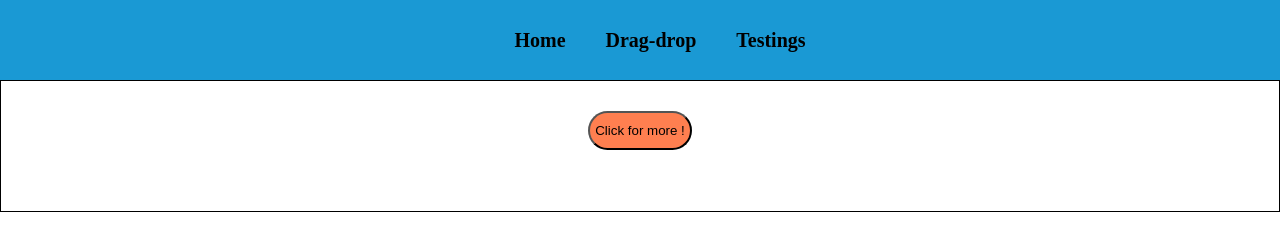
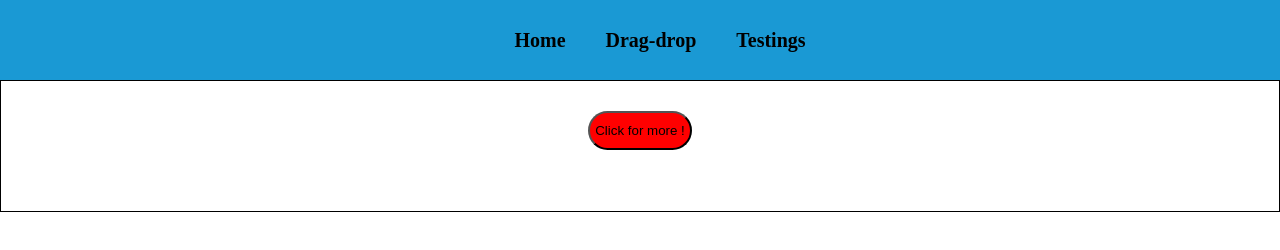
Before and after one commit to Arthour98/ARTOURAKOS, a website: page testings.html in a window 1280 px wide. Drawn offline with nearby package versions, Linux system fonts and the light colour scheme.

Commit message:
styles.css

```diff
--- a/styles.css
+++ b/styles.css
@@ -51,7 +51,7 @@ display:none;
 }
 button#show-display
 {
-background-color:coral;
+background-color:red;
 border-radius:25px;
 padding:10px 5px;
 cursor:pointer;
```
